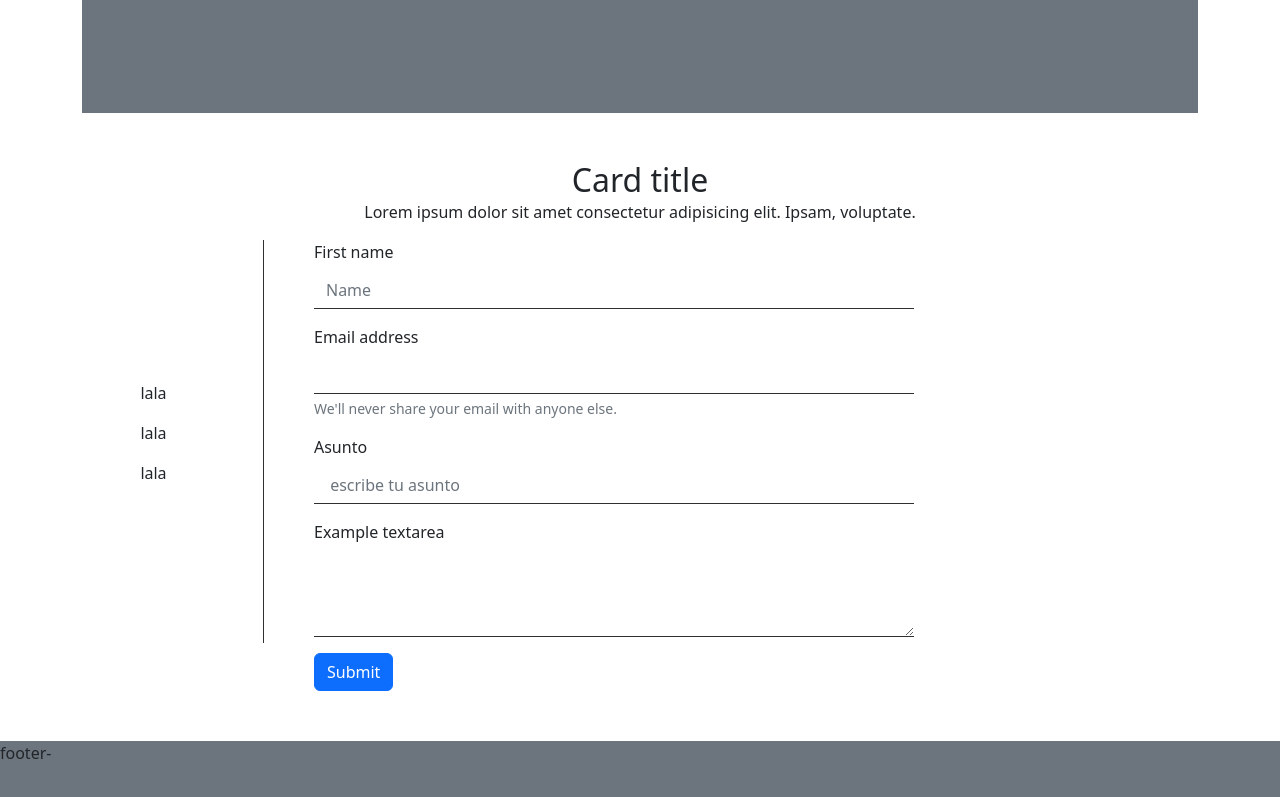
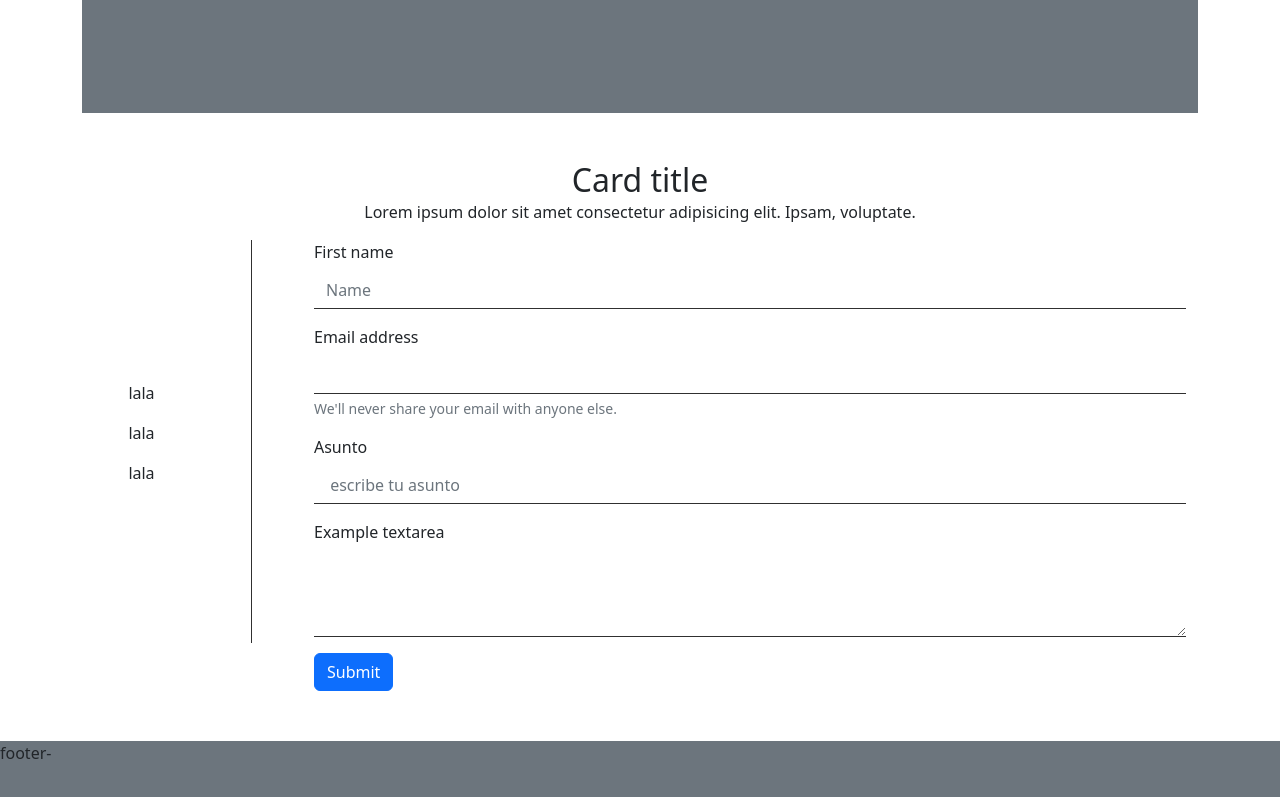
Before and after one commit to AnaliaSV/psicologia-agr, a plain HTML site: page index.html in a window 1280 px wide. Shown: the part 2511-3308 px from the top of the page. Drawn offline with nearby package versions, Linux system fonts and the light colour scheme.

Commit message:
estructura visual en base al wireframe

```diff
--- a/index.html
+++ b/index.html
@@ -176,13 +176,13 @@
         <section class="container">
           <h2 class="card-title text-center">Card title</h2>
           <p class="text-center">Lorem ipsum dolor sit amet consectetur adipisicing elit. Ipsam, voluptate.</p>
-          <div class="container-form container d-flex ">
+          <div class="container-form d-flex ">
             <div class="redes-form mb-5">
                 <p>lala</p>
                 <p>lala</p>
                 <p>lala</p>
             </div>
-            <div class="formulario">
+            <div class="formulario container">
                 <div class="mb-3">
                   <label for="validationCustom01" class="form-label">First name</label>
                   <input type="text" class="form-control" id="validationCustom01" placeholder="Name" required>
--- a/scss/style.scss
+++ b/scss/style.scss
@@ -105,7 +105,7 @@ header {
     section {
         .container-form {
             justify-content: center;
-            flex-direction: row;
+            max-width: 1320px;
             .redes-form {
                 display: flex;
                 flex-direction: column;
@@ -119,14 +119,11 @@ header {
             }
             .formulario{
                 margin-left:50px;
-                width: 100%;
                 div {
                     .form-control {
                         border: none;
                         border-bottom:$border-bottom;
                         border-radius: 0;
-                        max-width: 600px;
-                        min-width: 200px;
                     }
                 }
             }
```
Also changed, not shown: css/style.css, 1 other file.
